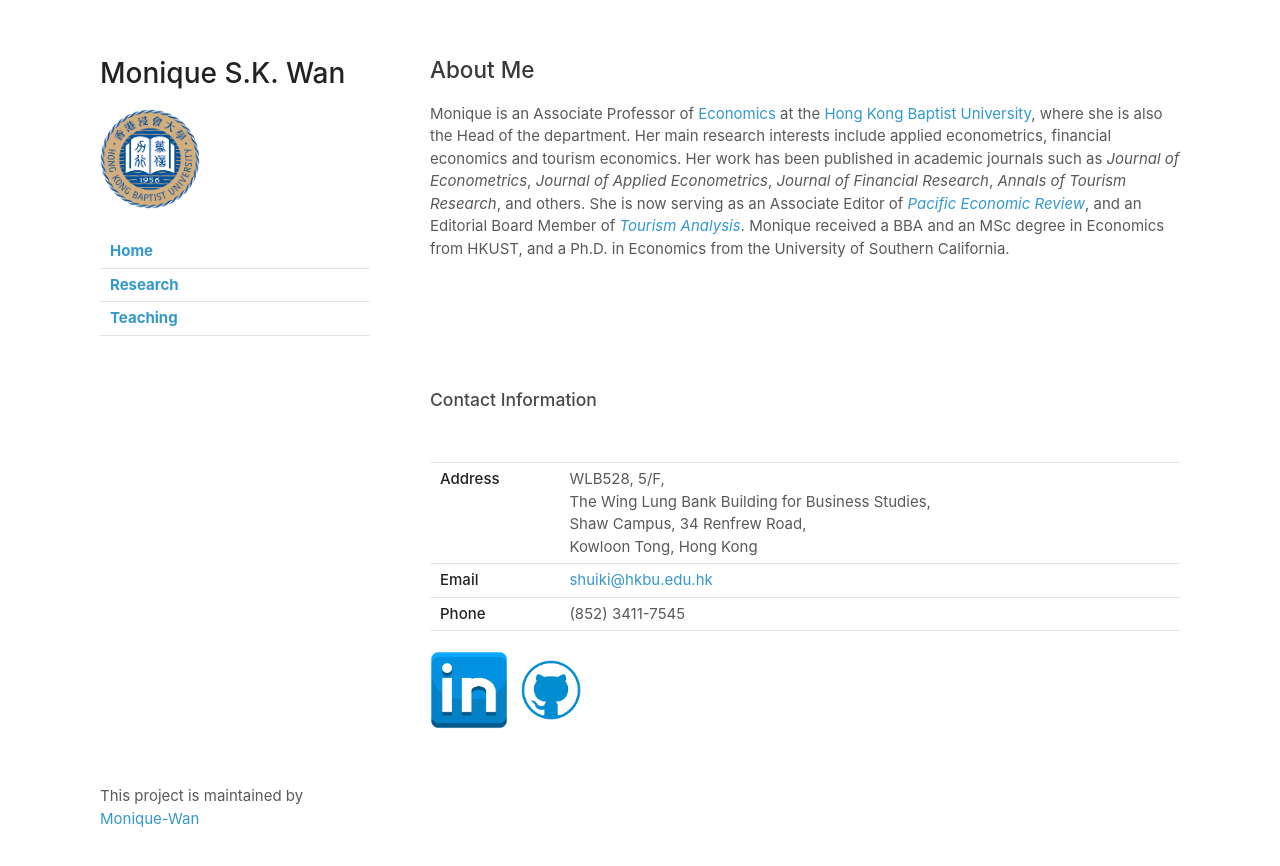
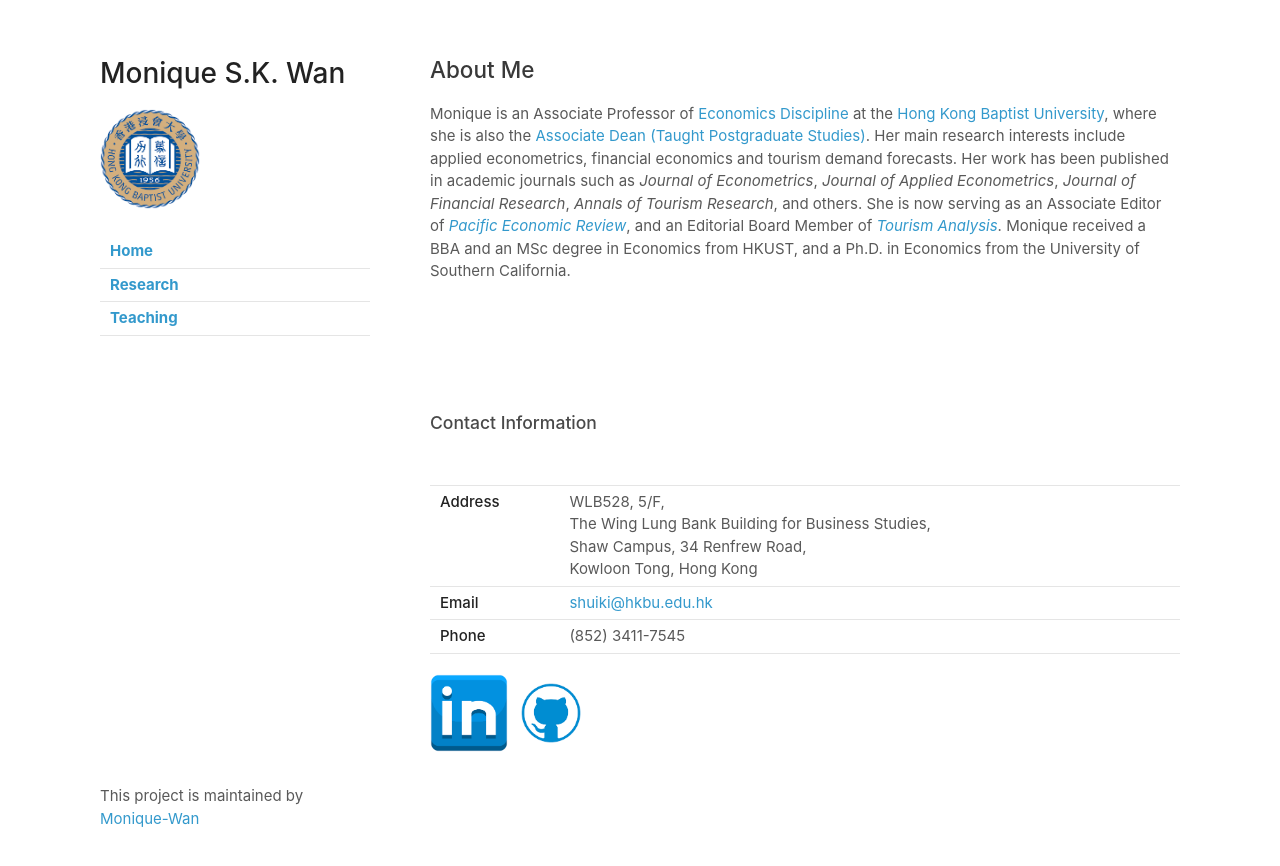
Before and after one commit to Monique-Wan/home, a Jekyll site: the page built from index.md, in a window 1280 px wide. Shown: the top 866 px of the page. Built offline with Jekyll 4.4.1, drawn with Linux system fonts in a browser that asks for light colours; our own code applies the rules of GitHub Pages for plain Markdown files.

Commit message:
Update index.md

```diff
--- a/index.md
+++ b/index.md
@@ -1,6 +1,6 @@
 ## About Me
 
-Monique is an Associate Professor of [Economics](https://econ.hkbu.edu.hk/eng/main/Index) at the [Hong Kong Baptist University](https://bus.hkbu.edu.hk/eng/bus/main/Index), where she is also the Head of the department. Her main research interests include applied econometrics, financial economics and tourism economics. Her work has been published in academic journals such as *Journal of Econometrics*, *Journal of Applied Econometrics*, *Journal of Financial Research*, *Annals of Tourism Research*, and others. She is now serving as an Associate Editor of [*Pacific Economic Review*](https://onlinelibrary.wiley.com/journal/14680106), and an Editorial Board Member of [*Tourism Analysis*](https://cognizantcommunication.com/publication/tourism-analysis-an-interdisciplinary-tourism-hospitality-journal/). Monique received a BBA and an MSc degree in Economics from HKUST, and a Ph.D. in Economics from the University of Southern California.
+Monique is an Associate Professor of [Economics Discipline](https://bus.hkbu.edu.hk/eng/bus/department/aef/faculty-members/index.jsp) at the [Hong Kong Baptist University](https://bus.hkbu.edu.hk/eng/bus/main/Index), where she is also the [Associate Dean (Taught Postgraduate Studies)](https://bus.hkbu.edu.hk/eng/bus/about-the-school/people-school-of-business/school-administration/index.jsp). Her main research interests include applied econometrics, financial economics and tourism demand forecasts. Her work has been published in academic journals such as *Journal of Econometrics*, *Journal of Applied Econometrics*, *Journal of Financial Research*, *Annals of Tourism Research*, and others. She is now serving as an Associate Editor of [*Pacific Economic Review*](https://onlinelibrary.wiley.com/journal/14680106), and an Editorial Board Member of [*Tourism Analysis*](https://cognizantcommunication.com/publication/tourism-analysis-an-interdisciplinary-tourism-hospitality-journal/). Monique received a BBA and an MSc degree in Economics from HKUST, and a Ph.D. in Economics from the University of Southern California.
 
 <br/><br/>
 <br/><br/>
```
